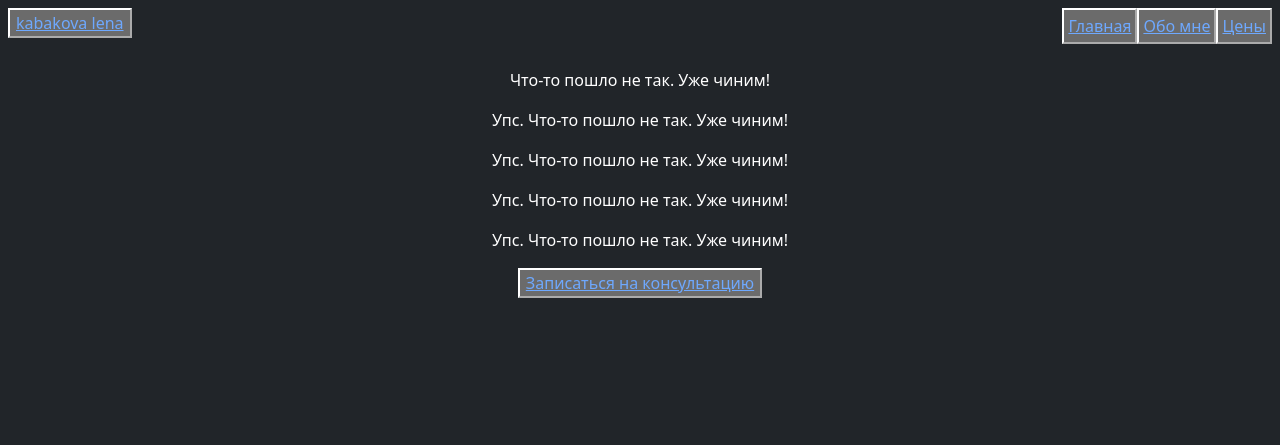
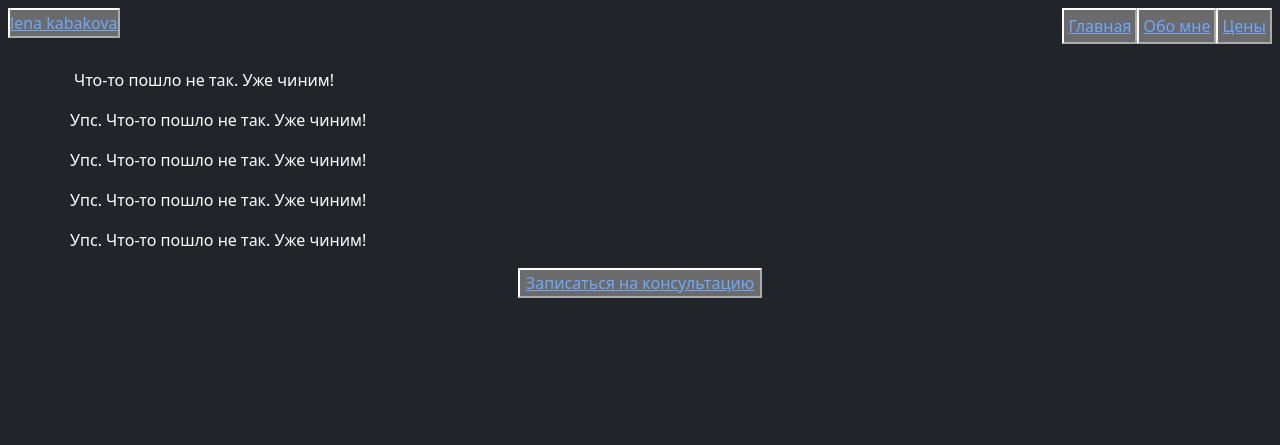
Before and after one commit to ilyakabakov/personal_psychologist_page, a Django app: page /prices in a window 1280 px wide. Shown: the top 445 px of the page. Run offline with Django 4.2, Linux system fonts and the light colour scheme; data that the repository does not hold is empty; some libraries are stand-ins or nearby versions.

Commit message:
- installed ckeditor with simple config for big texts managing - prices page content and array added to page in tabular format - added the ability to use images - changed html layout of the site -- added personal styles and scripts -- changed fonts -- added Social Networks icons -- added images to about page -- fixed some bugs

```diff
--- a/psy_site/personalpage/admin.py
+++ b/psy_site/personalpage/admin.py
@@ -1,6 +1,6 @@
 from django.contrib import admin
 from .models import Client, HomePageContent, AboutPageContent, PricesPageContent, Service, SocialNetworksLinks, \
-                    PicsForAboutPage
+    PicsForAboutPage, PostsModel
 
 admin.site.register(Client)
 admin.site.register(HomePageContent)
@@ -9,3 +9,4 @@
 admin.site.register(Service)
 admin.site.register(SocialNetworksLinks)
 admin.site.register(PicsForAboutPage)
+admin.site.register(PostsModel)
--- a/psy_site/personalpage/templates/personalpage/base.html
+++ b/psy_site/personalpage/templates/personalpage/base.html
@@ -6,19 +6,24 @@
     <meta charset="UTF-8">
     <meta name="viewport" content="width=device-width, initial-scale=1">
     <title>{% block title %}{% endblock %}</title>
+    <link rel="apple-touch-icon" sizes="180x180" href="{% static 'apple-touch-icon.png' %}">
+    <link rel="icon" type="image/png" sizes="32x32" href="{% static 'favicon-32x32.png' %}">
+    <link rel="icon" type="image/png" sizes="16x16" href="{% static 'favicon-16x16.png' %}">
+    <link rel="manifest" href="/site.webmanifest">
     <link href="https://cdn.jsdelivr.net/npm/bootstrap@5.3.0-alpha3/dist/css/bootstrap.min.css" rel="stylesheet" integrity="sha384-KK94CHFLLe+nY2dmCWGMq91rCGa5gtU4mk92HdvYe+M/SXH301p5ILy+dN9+nJOZ" crossorigin="anonymous">
     <link href="https://fonts.googleapis.com/css?family=Montserrat:100,200.300,400,500" rel="stylesheet">
     <link rel="stylesheet" href="https://cdnjs.cloudflare.com/ajax/libs/font-awesome/6.4.0/css/all.min.css">
     <link href="{% static '/css/main.css' %}" type="text/css" rel="stylesheet">
     <link href="{% static '/css/slideshow.css' %}" type="text/css" rel="stylesheet">
+    <link href="{% static '/css/posts.css' %}" type="text/css" rel="stylesheet">
 </head>
 
-<body class="d-flex h-100 text-center text-bg-dark">
+<body class="d-flex h-100 text-bg-dark">
     <!-- Site navigation -->
     <div class="cover-container d-flex w-100 h-100 p-2 mx-auto flex-column">
-        <header class="mb-2">
+        <header class="mb-2  text-center">
             <div>
-                <button class="nav_btn_logo float-md-start mb-1"><a href="{% url 'home' %}">kabakova lena</a></button>
+                <button class="nav_btn_logo float-md-start mb-1 px-0"><a href="{% url 'home' %}">lena kabakova</a></button>
                 <nav class="nav nav-masthead justify-content-center float-md-end">
                     <button class="nav_btns py-1 px-1"><a href="{% url 'home' %}">Главная</a></button>
                     <button class="nav_btns py-1 px-1"><a href="{% url 'about' %}">Обо мне</a></button>
@@ -33,13 +38,13 @@
 
 
         <!-- Main content block -->
-        <main class="px-3">
+        <main class="px-1">
 
             <!-- Main container -->
-            <div class="container">
+            <div class="container-lg mt-2 px-0">
 
                 <!-- First content block -->
-                <div class="content">
+                <div class="content container-fluid px-1">
                     {% block content %}{% endblock %}
                 </div>
 
@@ -63,19 +68,32 @@
                     {% block content3 %}{% endblock %}
                 </div>
                 <!-- Array of pictures for About page -->
-                <div>{% block pictures%}{% endblock %}</div>
+                <div>
+                    {% block pictures%}{% endblock %}
+                </div>
 
                 <!-- Button to form following -->
-                <div class="container">
-                {% block button %}{% endblock %}
+                <div class="container text-center">
+                    {% block button %}{% endblock %}
                 </div>
-            </div><br>
+
+                <!-- Posts block class='content'-->
+
+                <br>
+                <div class="row">
+
+
+                    {% block posts %}{% endblock %}
+                    <!-- </figure> -->
+
+                </div>
+    </div><br>
 
 
         </main>
 
         <!-- In footer placed social networks links -->
-        <footer class="mt-auto text-white-50">
+        <footer class="mt-auto  text-center text-white-50">
         <p>
             <sup class="content">Социальные сети:</sup>
             <br>
--- a/psy_site/personalpage/templates/personalpage/prices.html
+++ b/psy_site/personalpage/templates/personalpage/prices.html
@@ -13,7 +13,7 @@
         {% if text1 %}
             {% for item in text1 %}
                 <div>
-                    <h1 class="content">{{ item.title }}</h1>
+                    <h1 class="content  text-center">{{ item.title }}</h1>
                     <h3 class="content">{{ item.text_1 }}</h3>
                 </div>
             {% endfor %}
@@ -26,12 +26,12 @@
 <!-- Table of contents 1st part -->
 {% block table %}
     {% if text2 %}
-        <table class="table table-hover">
+        <table class="table table-hover table-sm">
             <thead>
                 <tr>
-                    <th class="content-t">Услуга</th>
-                    <th class="content-t">Продолжительность</th>
-                    <th class="content-t">Цена</th>
+                    <th class="content-t px-1 py-2">Услуга</th>
+                    <th class="content-t px-1 py-2">Длительность</th>
+                    <th class="content-t px-1 py-2">Цена</th>
                 </tr>
             </thead>
 
@@ -39,8 +39,8 @@
                 {% for item in text2 %}
                     {% if item.id <= 7 %}
                         <tr>
-                            <td><b>{{ item.service }}</b></td>
-                            <td><b>{{ item.duration }}</b></td>
+                            <td><b>{{ item.service|safe }}</b></td>
+                            <td><b>{{ item.duration|safe }}</b></td>
                             <td><b>{{ item.price }} RUB</b></td>
                         </tr>
                     {% endif %}
@@ -73,9 +73,9 @@
         <table class="table table-hover">
             <thead>
                 <tr>
-                    <th class="content-t">Услуга</th>
-                    <th class="content-t">Продолжительность</th>
-                    <th class="content-t">Цена</th>
+                    <th class="content-t px-1 py-2">Услуга</th>
+                    <th class="content-t px-1 py-2">Длительность</th>
+                    <th class="content-t px-1 py-2">Цена</th>
                 </tr>
             </thead>
 
--- a/psy_site/personalpage/urls.py
+++ b/psy_site/personalpage/urls.py
@@ -1,14 +1,20 @@
+
 from django.urls import path
 from django.conf.urls.static import static
 from django.conf import settings
+from django.views.generic import TemplateView
+
 from . import views
 
 urlpatterns = [
-    path('', views.HomePageView.as_view(), name='home'),
-    path('about', views.AboutPageView.as_view(), name='about'),
-    path('prices', views.PricesPageView.as_view(), name='prices'),
-    path("query", views.query, name="query"),
-] + static(settings.STATIC_URL, document_root=settings.STATIC_ROOT)
+                  path('', views.HomePageView.as_view(), name='home'),
+                  path('about', views.AboutPageView.as_view(), name='about'),
+                  path('prices', views.PricesPageView.as_view(), name='prices'),
+                  path("query", views.query, name="query"),
+                  path('robots.txt/',
+                       TemplateView.as_view(template_name='personalpage/robots.txt',
+                                            content_type='text/plain')),
+              ] + static(settings.STATIC_URL, document_root=settings.STATIC_ROOT)
 
 handler404 = "personalpage.views.page_not_found_view"
 
--- a/psy_site/personalpage/views.py
+++ b/psy_site/personalpage/views.py
@@ -1,8 +1,10 @@
 from django.shortcuts import render, redirect
 from django.views import generic
+from django.views.generic import TemplateView
 
 from .forms import NewClientForm
-from .models import HomePageContent, AboutPageContent, PricesPageContent, Service, SocialNetworksLinks, PicsForAboutPage
+from .models import HomePageContent, AboutPageContent, PricesPageContent, Service, SocialNetworksLinks, \
+    PicsForAboutPage, PostsModel
 
 
 class HomePageView(generic.TemplateView):
@@ -12,6 +14,7 @@
         context = super().get_context_data(**kwargs)
         context['text'] = HomePageContent.objects.all()
         context['links'] = SocialNetworksLinks.objects.all()
+        context['posts'] = PostsModel.objects.all()
         return context
 
 
--- a/psy_site/psy_site/urls.py
+++ b/psy_site/psy_site/urls.py
@@ -16,9 +16,23 @@
 """
 from django.contrib import admin
 from django.urls import path, include
-
+from django.contrib.staticfiles.storage import staticfiles_storage
+from django.views.generic.base import RedirectView, TemplateView
 
 urlpatterns = [
     path("admin/", admin.site.urls),
     path("", include("personalpage.urls")),
+    path("ckeditor/", include('ckeditor_uploader.urls')),
+    path(
+        'robots.txt',
+        TemplateView.as_view(template_name='robots.txt',
+                             content_type='text/plain')),
+    path(
+        'sitemap.xml',
+        TemplateView.as_view(template_name='sitemap.xml',
+                             content_type='text/plain')),
+    path(
+        "favicon.ico",
+        RedirectView.as_view(url=staticfiles_storage.url("favicon.ico")),
+    ),
 ]
```
Also changed, not shown: psy_site/personalpage/models.py (+18 -1 lines), psy_site/personalpage/templates/personalpage/about.html (+4 -3 lines), psy_site/personalpage/templates/personalpage/index.html (+22 -1 lines), psy_site/personalpage/templates/personalpage/query.html (+8 -4 lines), psy_site/personalpage/templatetags/my_custom_filters.py (added, +11 -0 lines), psy_site/psy_site/settings.py (+6 -4 lines), psy_site/personalpage/templatetags/__init__.py (added).
